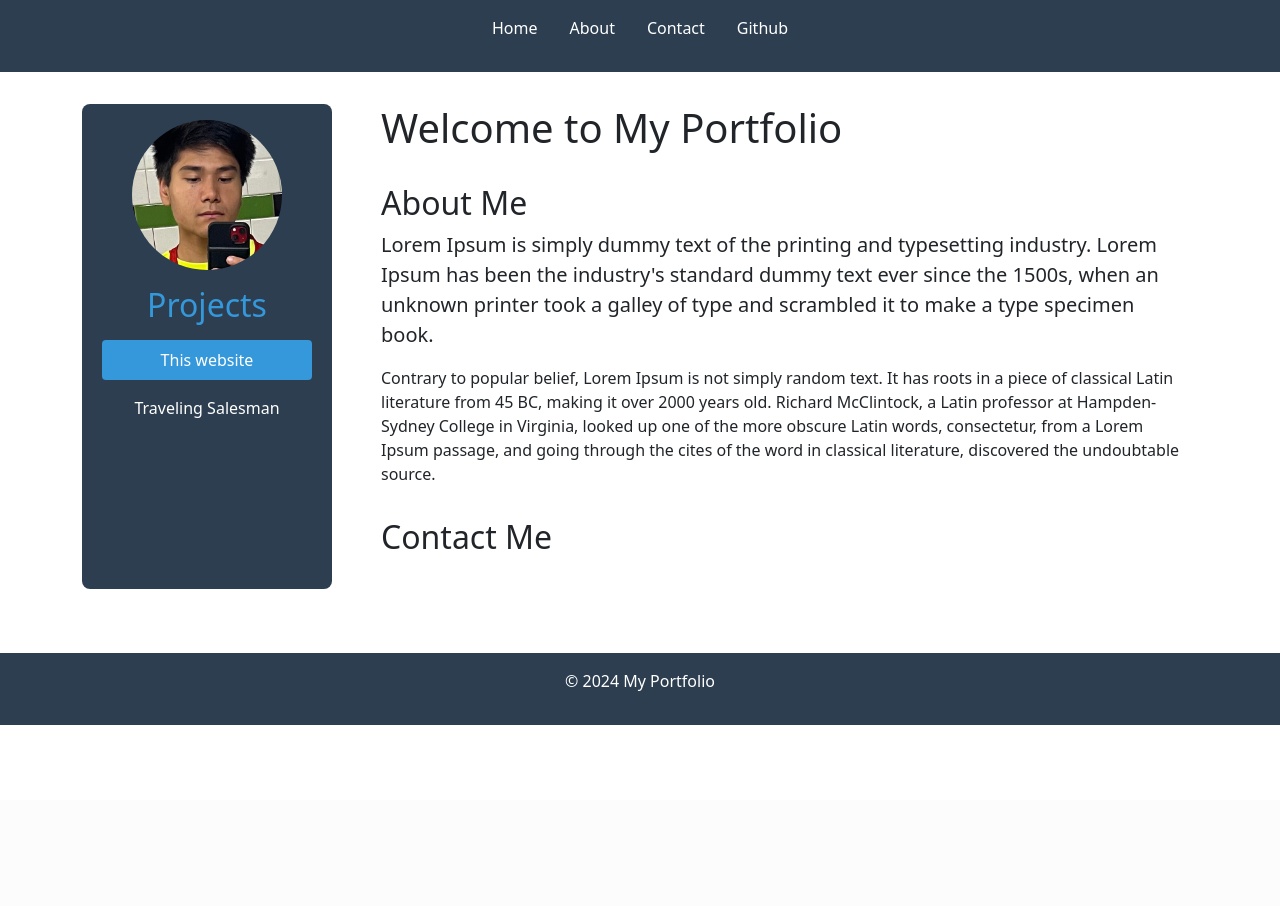
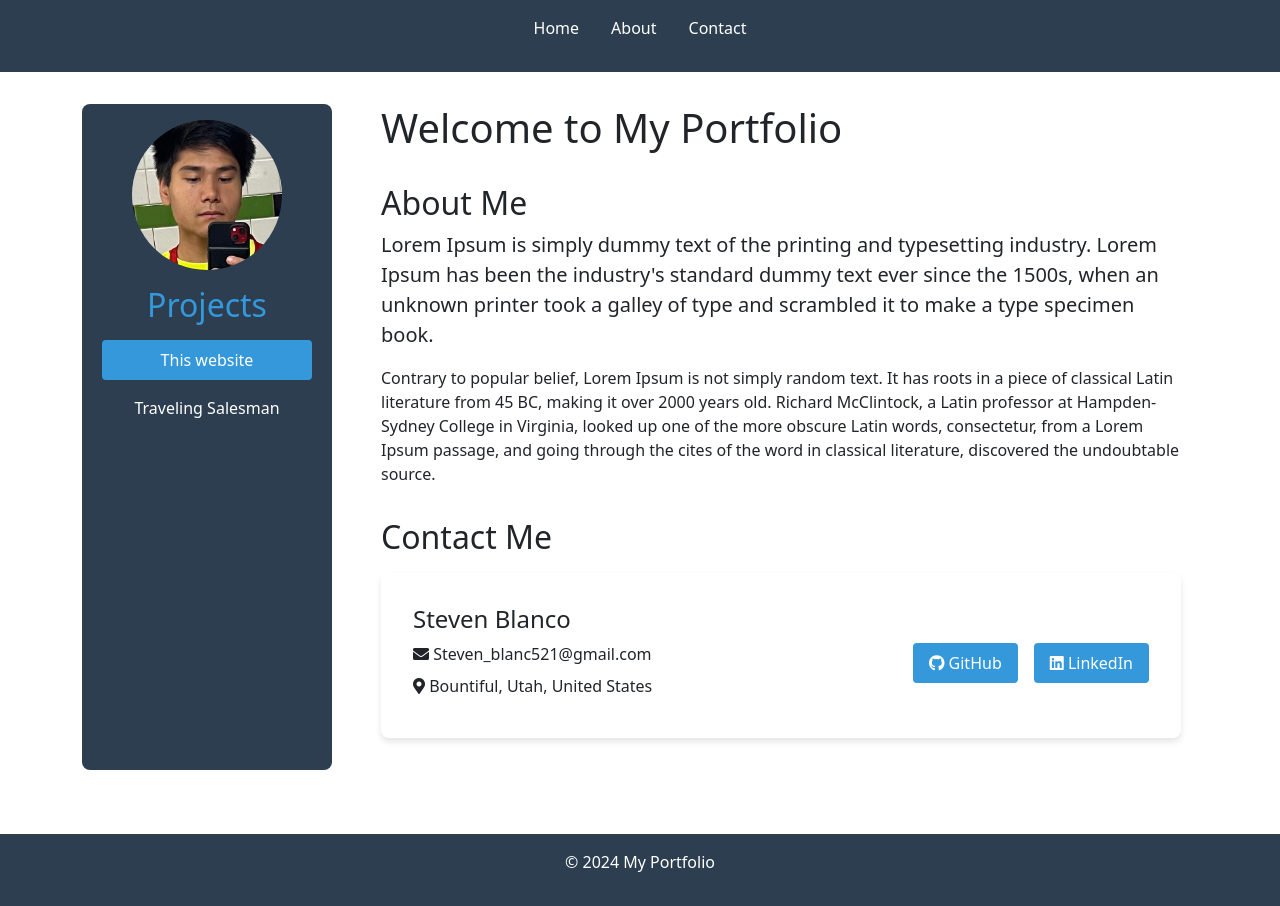
Before and after one commit to 19sblanco/website, a Django app: page / in a window 1280 px wide. Before the commit the page ends 725 px from the top, so only its background shows below. Run offline with Django 5.2, Linux system fonts and the light colour scheme; some libraries are stand-ins or nearby versions.

Commit message:
added contact card

```diff
--- a/website/portfolio/static/css/style.css
+++ b/website/portfolio/static/css/style.css
@@ -195,3 +195,63 @@ button:hover {
         order: -1;
     }
 }
+
+/* Contact card styles */
+.contact-card {
+    background-color: white;
+    border-radius: 8px;
+    box-shadow: 0 4px 6px rgba(0, 0, 0, 0.1);
+    padding: 2rem;
+    margin-top: 1rem;
+    display: flex;
+    flex-wrap: wrap;
+    justify-content: space-between;
+    align-items: center;
+}
+
+.contact-info {
+    flex: 1;
+    min-width: 250px;
+}
+
+.contact-info h3 {
+    color: var(--primary-color);
+    margin-bottom: 1rem;
+}
+
+.contact-info p {
+    margin-bottom: 0.5rem;
+}
+
+.contact-links {
+    display: flex;
+    flex-wrap: wrap;
+    gap: 1rem;
+    margin-top: 1rem;
+}
+
+.contact-link {
+    display: inline-block;
+    padding: 0.5rem 1rem;
+    background-color: var(--primary-color);
+    color: white;
+    border-radius: 4px;
+    text-decoration: none;
+    transition: background-color 0.3s;
+}
+
+.contact-link:hover {
+    background-color: var(--secondary-color);
+}
+
+/* Responsive design for smaller screens */
+@media (max-width: 768px) {
+    .contact-card {
+        flex-direction: column;
+        align-items: flex-start;
+    }
+
+    .contact-links {
+        margin-top: 1rem;
+    }
+}
--- a/website/portfolio/templates/portfolio/index.html
+++ b/website/portfolio/templates/portfolio/index.html
@@ -3,9 +3,10 @@
 <head>
     <meta charset="UTF-8">
     <meta name="viewport" content="width=device-width, initial-scale=1.0">
-    <title>My Portfolio</title>
+    <title>Steven Blanco</title>
     <link href="https://fonts.googleapis.com/css2?family=Inter:wght@400;700&display=swap" rel="stylesheet">
     <link rel="stylesheet" href="../../static/css/style.css">
+    <link rel="stylesheet" href="https://cdnjs.cloudflare.com/ajax/libs/font-awesome/5.15.3/css/all.min.css">
     {% load bootstrap5 %}
     {% bootstrap_css %}
     {% bootstrap_javascript %}
@@ -17,7 +18,6 @@
                 <li><a href="/">Home</a></li>
                 <li><a href="#about">About</a></li>
                 <li><a href="#contact">Contact</a></li>
-                <li><a href="https://github.com/19sblanco" target="_blank">Github</a></li>
             </ul>
         </nav>
     </header>
@@ -38,8 +38,24 @@
                 </section>
 
                 <section id="contact">
-                    <h2>Contact Me</h2>
-                    <!-- Add your contact form or information here -->
+                    <section id="contact">
+                        <h2>Contact Me</h2>
+                        <div class="contact-card">
+                            <div class="contact-info">
+                                <h4>Steven Blanco</h4>
+                                <p><i class="fas fa-envelope"></i> Steven_blanc521@gmail.com</p>
+                                <p><i class="fas fa-map-marker-alt"></i> Bountiful, Utah, United States</p>
+                            </div>
+                            <div class="contact-links">
+                                <a href="https://github.com/19sblanco" target="_blank" class="contact-link">
+                                    <i class="fab fa-github"></i> GitHub
+                                </a>
+                                <a href="https://www.linkedin.com/in/steven-blanco-b69553199" target="_blank" class="contact-link">
+                                    <i class="fab fa-linkedin"></i> LinkedIn
+                                </a>
+                            </div>
+                        </div>
+                    </section>
                 </section>
             </main>
         </div>
```
